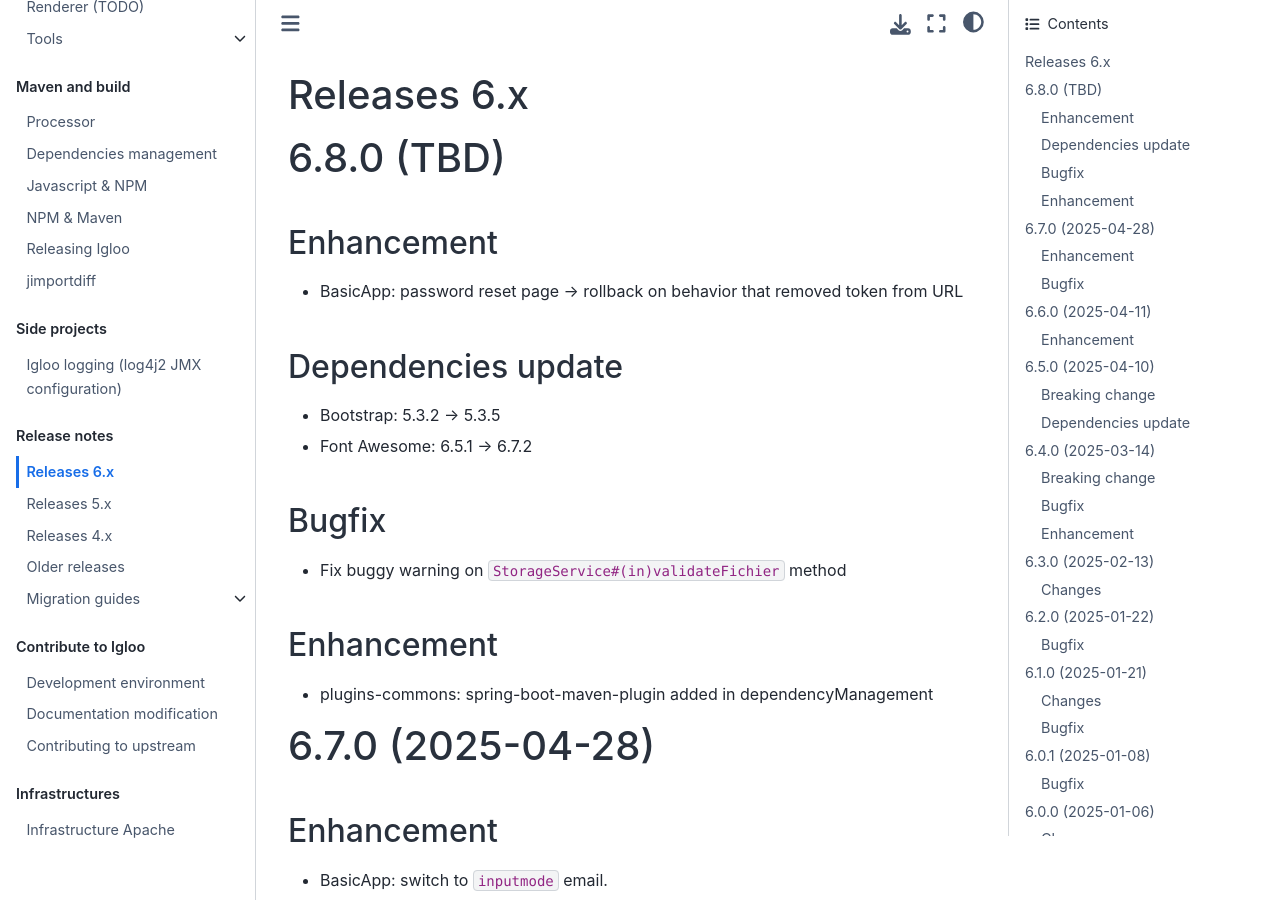
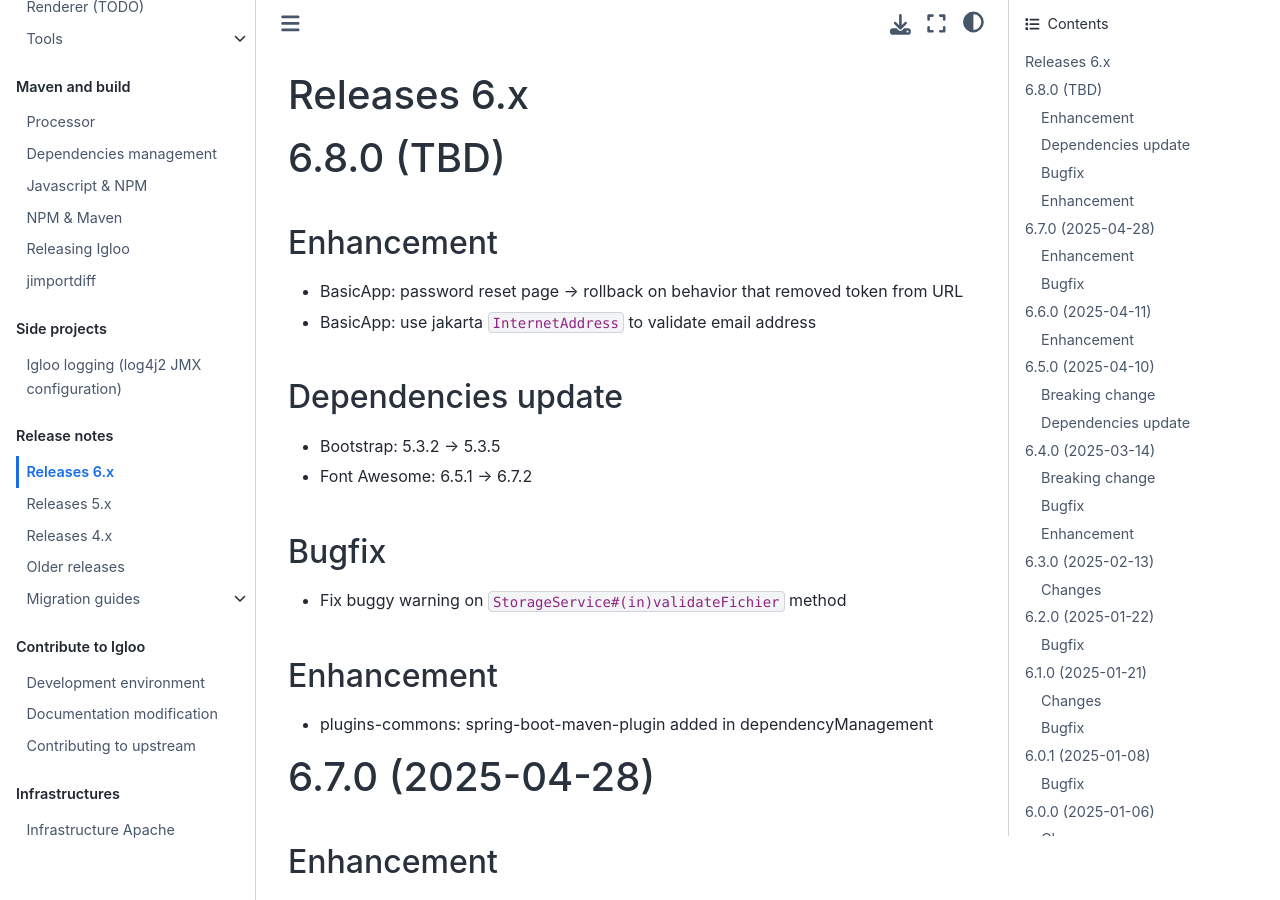
Before and after one commit to igloo-project/igloo-doc, a Sphinx documentation site: the page built from source/release-notes/releases-6.x.md, in a window 1280 px wide and 900 px high. Built offline with Sphinx 7.4.7 and the Sphinx Book theme 1.1.4, drawn with Linux system fonts in a browser that asks for light colours.

Commit message:
Update changelog

```diff
--- a/source/release-notes/releases-6.x.md
+++ b/source/release-notes/releases-6.x.md
@@ -6,6 +6,7 @@
 
 * BasicApp: password reset page -> rollback on behavior that removed
   token from URL
+* BasicApp: use jakarta `InternetAddress` to validate email address
 
 ## Dependencies update
 
```
